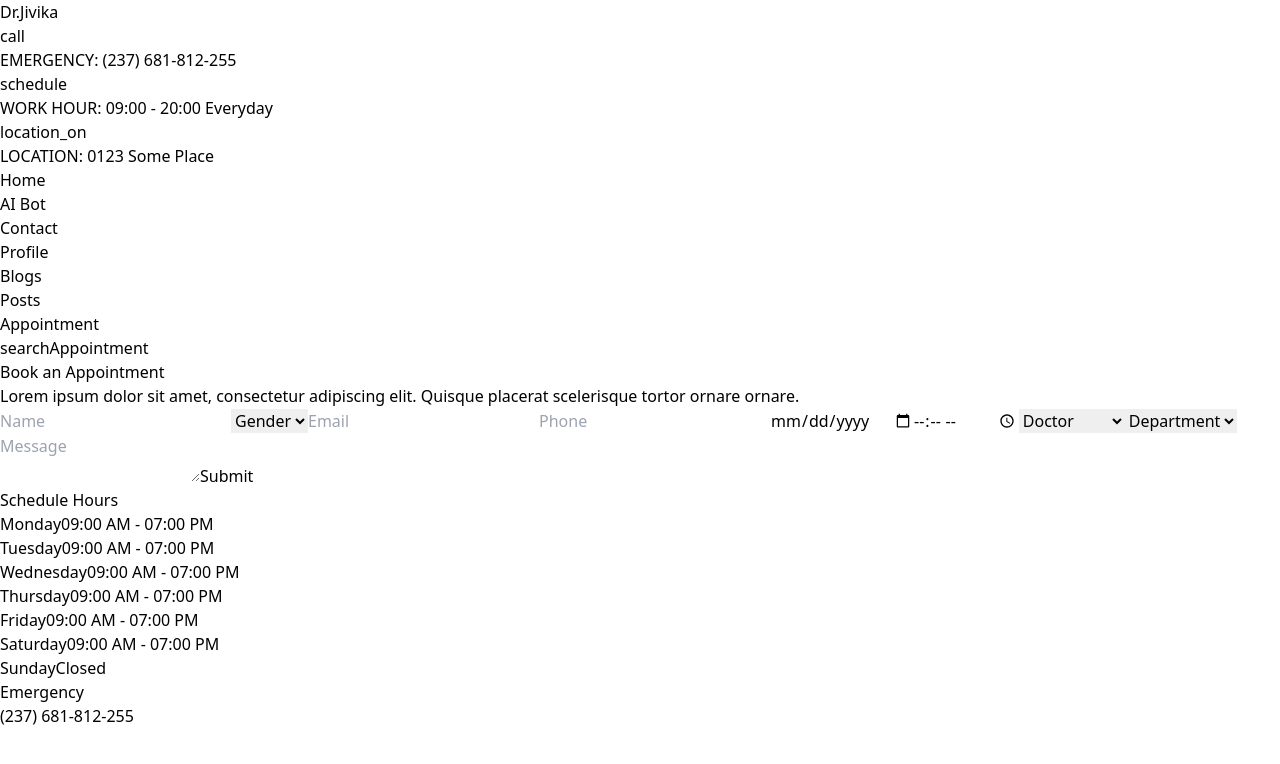
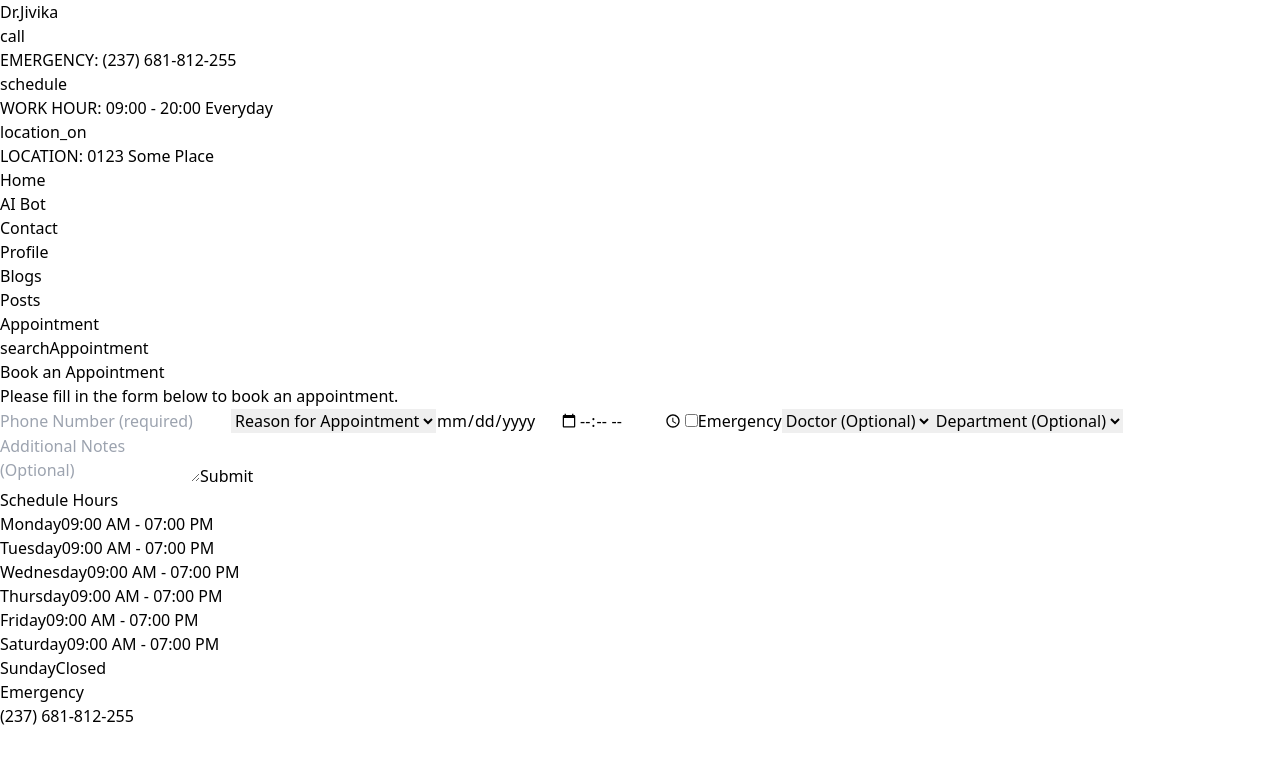
Before and after one commit to kanishkapan/Hackverse-5.0-health, a React (Vite) app in the folder my-project/Frontend/: page /Appointment in a window 1280 px wide. Shown: the top 764 px of the page. Built offline with nearby package versions, Linux system fonts and the light colour scheme.

Commit message:
Appoitnment form data handled

```diff
--- a/my-project/Frontend/src/components/Appointment/Appointment.jsx
+++ b/my-project/Frontend/src/components/Appointment/Appointment.jsx
@@ -1,6 +1,48 @@
-import React from "react";
+import React, { useState } from "react";
 
-const AppointmentBooking = () => {
+const Appointment = () => {
+  const [formData, setFormData] = useState({
+    phone: "",
+    reason: "",
+    preferredDate: "",
+    preferredTime: "",
+    emergency: false,
+    doctor: "",
+    department: "",
+    additionalNotes: "",
+  });
+
+  const handleChange = (e) => {
+    const { name, value, type, checked } = e.target;
+    setFormData({
+      ...formData,
+      [name]: type === "checkbox" ? checked : value,
+    });
+  };
+
+  const handleSubmit = async (e) => {
+    e.preventDefault();
+
+    // Send data to the backend in a scalable way
+    try {
+      const response = await fetch("/api/appointments", {
+        method: "POST",
+        headers: {
+          "Content-Type": "application/json",
+        },
+        body: JSON.stringify(formData),
+      });
+
+      if (response.ok) {
+        alert("Appointment booked successfully!");
+      } else {
+        alert("Error booking appointment.");
+      }
+    } catch (error) {
+      alert("Error: " + error.message);
+    }
+  };
+
   return (
     <div className="min-h-screen bg-gray-50 flex items-center justify-center">
       <div className="container mx-auto px-4 py-8">
@@ -9,55 +51,81 @@ const AppointmentBooking = () => {
           <div className="bg-white p-6 shadow-lg rounded-lg">
             <h2 className="text-2xl font-bold text-gray-800 mb-4">Book an Appointment</h2>
             <p className="text-gray-600 mb-6">
-              Lorem ipsum dolor sit amet, consectetur adipiscing elit. Quisque placerat scelerisque tortor ornare ornare.
+              Please fill in the form below to book an appointment.
             </p>
-            <form className="grid grid-cols-1 sm:grid-cols-2 gap-4">
+            <form className="grid grid-cols-1 sm:grid-cols-2 gap-4" onSubmit={handleSubmit}>
               <input
                 type="text"
-                placeholder="Name"
+                placeholder="Phone Number (required)"
+                name="phone"
+                value={formData.phone}
+                onChange={handleChange}
                 className="border border-gray-300 rounded px-3 py-2 focus:outline-none focus:ring focus:ring-blue-300"
+                required
               />
               <select
+                name="reason"
+                value={formData.reason}
+                onChange={handleChange}
                 className="border border-gray-300 rounded px-3 py-2 focus:outline-none focus:ring focus:ring-blue-300"
+                required
               >
-                <option>Gender</option>
-                <option>Male</option>
-                <option>Female</option>
+                <option value="">Reason for Appointment</option>
+                <option value="Consultation">Consultation</option>
+                <option value="Follow-up">Follow-up</option>
+                <option value="Emergency">Emergency</option>
               </select>
               <input
-                type="email"
-                placeholder="Email"
+                type="date"
+                name="preferredDate"
+                value={formData.preferredDate}
+                onChange={handleChange}
                 className="border border-gray-300 rounded px-3 py-2 focus:outline-none focus:ring focus:ring-blue-300"
-              />
-              <input
-                type="text"
-                placeholder="Phone"
-                className="border border-gray-300 rounded px-3 py-2 focus:outline-none focus:ring focus:ring-blue-300"
-              />
-              <input
-                type="date"
-                className="border border-gray-300 rounded px-3 py-2 focus:outline-none focus:ring focus:ring-blue-300"
+                required
               />
               <input
                 type="time"
+                name="preferredTime"
+                value={formData.preferredTime}
+                onChange={handleChange}
                 className="border border-gray-300 rounded px-3 py-2 focus:outline-none focus:ring focus:ring-blue-300"
+                required
               />
+              <label className="flex items-center col-span-2">
+                <input
+                  type="checkbox"
+                  name="emergency"
+                  checked={formData.emergency}
+                  onChange={handleChange}
+                  className="mr-2"
+                />
+                Emergency
+              </label>
               <select
+                name="doctor"
+                value={formData.doctor}
+                onChange={handleChange}
                 className="border border-gray-300 rounded px-3 py-2 focus:outline-none focus:ring focus:ring-blue-300"
               >
-                <option>Doctor</option>
-                <option>Dr. Smith</option>
-                <option>Dr. Johnson</option>
+                <option value="">Doctor (Optional)</option>
+                <option value="Dr. Smith">Dr. Smith</option>
+                <option value="Dr. Johnson">Dr. Johnson</option>
               </select>
               <select
+                name="department"
+                value={formData.department}
+                onChange={handleChange}
                 className="border border-gray-300 rounded px-3 py-2 focus:outline-none focus:ring focus:ring-blue-300"
               >
-                <option>Department</option>
-                <option>Cardiology</option>
-                <option>Neurology</option>
+                <option value="">Department (Optional)</option>
+                <option value="Cardiology">Cardiology</option>
+                <option value="Neurology">Neurology</option>
               </select>
               <textarea
-                placeholder="Message"
+                name="additionalNotes"
+                placeholder="Additional Notes (Optional)"
+                value={formData.additionalNotes}
+                onChange={handleChange}
                 className="col-span-2 border border-gray-300 rounded px-3 py-2 focus:outline-none focus:ring focus:ring-blue-300"
               ></textarea>
               <button
@@ -113,4 +181,4 @@ const AppointmentBooking = () => {
   );
 };
 
-export default AppointmentBooking;
+export default Appointment;
```
